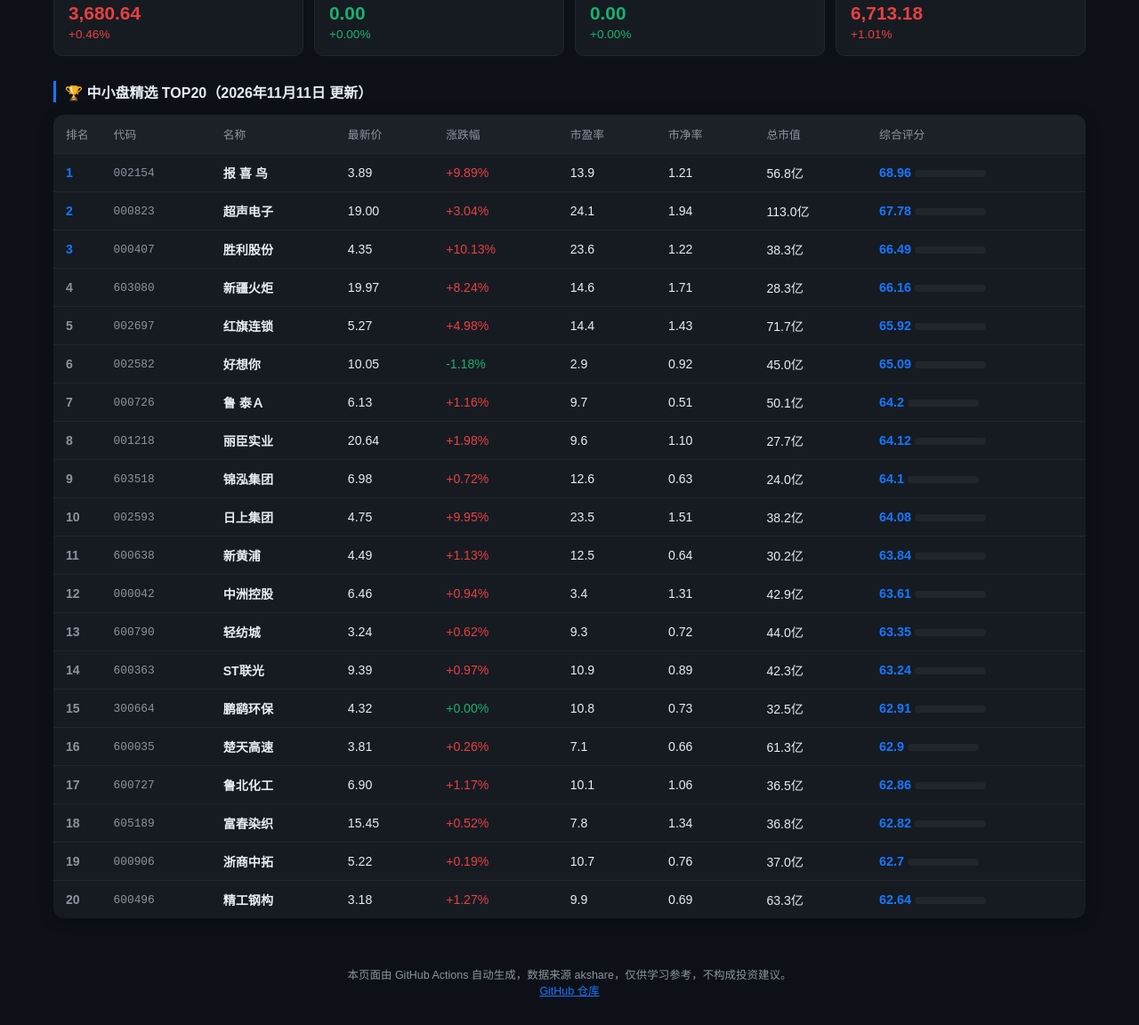
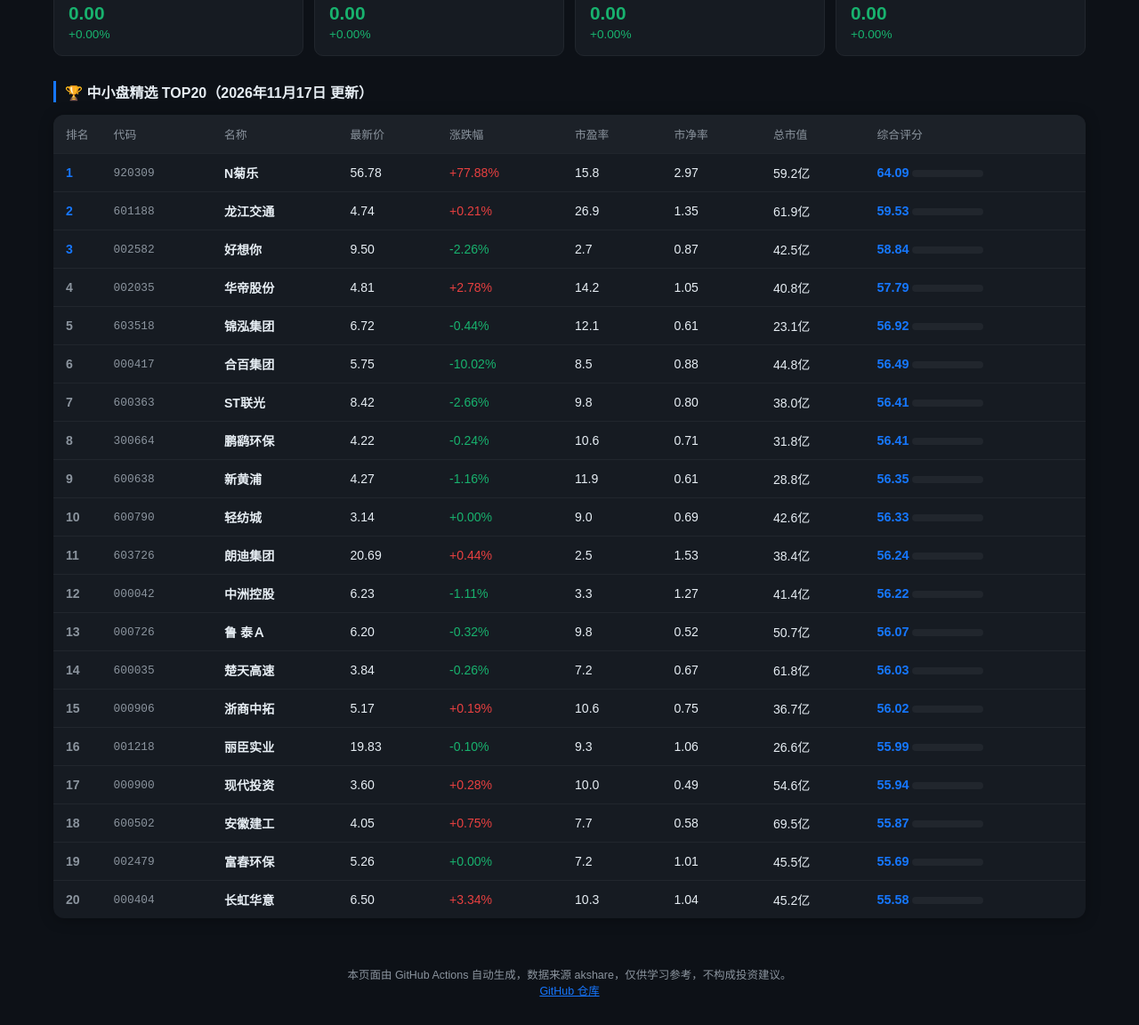
Before and after one commit to KKKaniel/A-Share-Smart-Analyzer, a plain HTML site: page docs/index.html in a window 1280 px wide. Shown: the part 202-1354 px from the top of the page at 89% size. Drawn offline with Linux system fonts and the light colour scheme.

Commit message:
chore: 自动更新分析报告

```diff
--- a/docs/index.html
+++ b/docs/index.html
@@ -145,7 +145,7 @@
       </button>
       <div id="run-status"></div>
     </div>
-    <div class="update">🕐 更新时间：2026-11-11 08:21</div>
+    <div class="update">🕐 更新时间：2026-11-17 09:45</div>
   </div>
 </header>
 
@@ -155,8 +155,8 @@
 
     <div class="idx-card">
       <div class="idx-name">上证指数</div>
-      <div class="idx-price up">3,680.64</div>
-      <div class="idx-chg up">+0.46%</div>
+      <div class="idx-price down">0.00</div>
+      <div class="idx-chg down">+0.00%</div>
     </div>
 
     <div class="idx-card">
@@ -173,13 +173,13 @@
 
     <div class="idx-card">
       <div class="idx-name">中证500</div>
-      <div class="idx-price up">6,713.18</div>
-      <div class="idx-chg up">+1.01%</div>
+      <div class="idx-price down">0.00</div>
+      <div class="idx-chg down">+0.00%</div>
     </div>
 
   </div>
 
-  <div class="section-title">🏆 中小盘精选 TOP20（2026年11月11日 更新）</div>
+  <div class="section-title">🏆 中小盘精选 TOP20（2026年11月17日 更新）</div>
   <table>
     <thead>
       <tr>
@@ -191,242 +191,242 @@
 
       <tr>
         <td class="rank rank-top">1</td>
-        <td class="code">002154</td>
-        <td class="name">报 喜 鸟</td>
-        <td>3.89</td>
-        <td class="up">+9.89%</td>
-        <td>13.9</td>
-        <td>1.21</td>
-        <td>56.8亿</td>
-        <td><span class="score-num">68.96</span> <span class="score-bar-wrap"><span class="score-bar" style="width:68.96%"></span></span></td>
+        <td class="code">920309</td>
+        <td class="name">N菊乐</td>
+        <td>56.78</td>
+        <td class="up">+77.88%</td>
+        <td>15.8</td>
+        <td>2.97</td>
+        <td>59.2亿</td>
+        <td><span class="score-num">64.09</span> <span class="score-bar-wrap"><span class="score-bar" style="width:64.09%"></span></span></td>
       </tr>
 
       <tr>
         <td class="rank rank-top">2</td>
-        <td class="code">000823</td>
-        <td class="name">超声电子</td>
-        <td>19.00</td>
-        <td class="up">+3.04%</td>
-        <td>24.1</td>
-        <td>1.94</td>
-        <td>113.0亿</td>
-        <td><span class="score-num">67.78</span> <span class="score-bar-wrap"><span class="score-bar" style="width:67.78%"></span></span></td>
+        <td class="code">601188</td>
+        <td class="name">龙江交通</td>
+        <td>4.74</td>
+        <td class="up">+0.21%</td>
+        <td>26.9</td>
+        <td>1.35</td>
+        <td>61.9亿</td>
+        <td><span class="score-num">59.53</span> <span class="score-bar-wrap"><span class="score-bar" style="width:59.53%"></span></span></td>
       </tr>
 
       <tr>
         <td class="rank rank-top">3</td>
-        <td class="code">000407</td>
-        <td class="name">胜利股份</td>
-        <td>4.35</td>
-        <td class="up">+10.13%</td>
-        <td>23.6</td>
-        <td>1.22</td>
-        <td>38.3亿</td>
-        <td><span class="score-num">66.49</span> <span class="score-bar-wrap"><span class="score-bar" style="width:66.49%"></span></span></td>
+        <td class="code">002582</td>
+        <td class="name">好想你</td>
+        <td>9.50</td>
+        <td class="down">-2.26%</td>
+        <td>2.7</td>
+        <td>0.87</td>
+        <td>42.5亿</td>
+        <td><span class="score-num">58.84</span> <span class="score-bar-wrap"><span class="score-bar" style="width:58.84%"></span></span></td>
       </tr>
 
       <tr>
         <td class="rank ">4</td>
-        <td class="code">603080</td>
-        <td class="name">新疆火炬</td>
-        <td>19.97</td>
-        <td class="up">+8.24%</td>
-        <td>14.6</td>
-        <td>1.71</td>
-        <td>28.3亿</td>
-        <td><span class="score-num">66.16</span> <span class="score-bar-wrap"><span class="score-bar" style="width:66.16%"></span></span></td>
+        <td class="code">002035</td>
+        <td class="name">华帝股份</td>
+        <td>4.81</td>
+        <td class="up">+2.78%</td>
+        <td>14.2</td>
+        <td>1.05</td>
+        <td>40.8亿</td>
+        <td><span class="score-num">57.79</span> <span class="score-bar-wrap"><span class="score-bar" style="width:57.79%"></span></span></td>
       </tr>
 
       <tr>
         <td class="rank ">5</td>
-        <td class="code">002697</td>
-        <td class="name">红旗连锁</td>
-        <td>5.27</td>
-        <td class="up">+4.98%</td>
-        <td>14.4</td>
-        <td>1.43</td>
-        <td>71.7亿</td>
-        <td><span class="score-num">65.92</span> <span class="score-bar-wrap"><span class="score-bar" style="width:65.92%"></span></span></td>
+        <td class="code">603518</td>
+        <td class="name">锦泓集团</td>
+        <td>6.72</td>
+        <td class="down">-0.44%</td>
+        <td>12.1</td>
+        <td>0.61</td>
+        <td>23.1亿</td>
+        <td><span class="score-num">56.92</span> <span class="score-bar-wrap"><span class="score-bar" style="width:56.92%"></span></span></td>
       </tr>
 
       <tr>
         <td class="rank ">6</td>
-        <td class="code">002582</td>
-        <td class="name">好想你</td>
-        <td>10.05</td>
-        <td class="down">-1.18%</td>
-        <td>2.9</td>
-        <td>0.92</td>
-        <td>45.0亿</td>
-        <td><span class="score-num">65.09</span> <span class="score-bar-wrap"><span class="score-bar" style="width:65.09%"></span></span></td>
+        <td class="code">000417</td>
+        <td class="name">合百集团</td>
+        <td>5.75</td>
+        <td class="down">-10.02%</td>
+        <td>8.5</td>
+        <td>0.88</td>
+        <td>44.8亿</td>
+        <td><span class="score-num">56.49</span> <span class="score-bar-wrap"><span class="score-bar" style="width:56.49%"></span></span></td>
       </tr>
 
       <tr>
         <td class="rank ">7</td>
-        <td class="code">000726</td>
-        <td class="name">鲁  泰Ａ</td>
-        <td>6.13</td>
-        <td class="up">+1.16%</td>
-        <td>9.7</td>
-        <td>0.51</td>
-        <td>50.1亿</td>
-        <td><span class="score-num">64.2</span> <span class="score-bar-wrap"><span class="score-bar" style="width:64.2%"></span></span></td>
+        <td class="code">600363</td>
+        <td class="name">ST联光</td>
+        <td>8.42</td>
+        <td class="down">-2.66%</td>
+        <td>9.8</td>
+        <td>0.80</td>
+        <td>38.0亿</td>
+        <td><span class="score-num">56.41</span> <span class="score-bar-wrap"><span class="score-bar" style="width:56.41%"></span></span></td>
       </tr>
 
       <tr>
         <td class="rank ">8</td>
-        <td class="code">001218</td>
-        <td class="name">丽臣实业</td>
-        <td>20.64</td>
-        <td class="up">+1.98%</td>
-        <td>9.6</td>
-        <td>1.10</td>
-        <td>27.7亿</td>
-        <td><span class="score-num">64.12</span> <span class="score-bar-wrap"><span class="score-bar" style="width:64.12%"></span></span></td>
+        <td class="code">300664</td>
+        <td class="name">鹏鹞环保</td>
+        <td>4.22</td>
+        <td class="down">-0.24%</td>
+        <td>10.6</td>
+        <td>0.71</td>
+        <td>31.8亿</td>
+        <td><span class="score-num">56.41</span> <span class="score-bar-wrap"><span class="score-bar" style="width:56.41%"></span></span></td>
       </tr>
 
       <tr>
         <td class="rank ">9</td>
-        <td class="code">603518</td>
-        <td class="name">锦泓集团</td>
-        <td>6.98</td>
-        <td class="up">+0.72%</td>
-        <td>12.6</td>
-        <td>0.63</td>
-        <td>24.0亿</td>
-        <td><span class="score-num">64.1</span> <span class="score-bar-wrap"><span class="score-bar" style="width:64.1%"></span></span></td>
+        <td class="code">600638</td>
+        <td class="name">新黄浦</td>
+        <td>4.27</td>
+        <td class="down">-1.16%</td>
+        <td>11.9</td>
+        <td>0.61</td>
+        <td>28.8亿</td>
+        <td><span class="score-num">56.35</span> <span class="score-bar-wrap"><span class="score-bar" style="width:56.35%"></span></span></td>
       </tr>
 
       <tr>
         <td class="rank ">10</td>
-        <td class="code">002593</td>
-        <td class="name">日上集团</td>
-        <td>4.75</td>
-        <td class="up">+9.95%</td>
-        <td>23.5</td>
-        <td>1.51</td>
-        <td>38.2亿</td>
-        <td><span class="score-num">64.08</span> <span class="score-bar-wrap"><span class="score-bar" style="width:64.08%"></span></span></td>
+        <td class="code">600790</td>
+        <td class="name">轻纺城</td>
+        <td>3.14</td>
+        <td class="down">+0.00%</td>
+        <td>9.0</td>
+        <td>0.69</td>
+        <td>42.6亿</td>
+        <td><span class="score-num">56.33</span> <span class="score-bar-wrap"><span class="score-bar" style="width:56.33%"></span></span></td>
       </tr>
 
       <tr>
         <td class="rank ">11</td>
-        <td class="code">600638</td>
-        <td class="name">新黄浦</td>
-        <td>4.49</td>
-        <td class="up">+1.13%</td>
-        <td>12.5</td>
-        <td>0.64</td>
-        <td>30.2亿</td>
-        <td><span class="score-num">63.84</span> <span class="score-bar-wrap"><span class="score-bar" style="width:63.84%"></span></span></td>
+        <td class="code">603726</td>
+        <td class="name">朗迪集团</td>
+        <td>20.69</td>
+        <td class="up">+0.44%</td>
+        <td>2.5</td>
+        <td>1.53</td>
+        <td>38.4亿</td>
+        <td><span class="score-num">56.24</span> <span class="score-bar-wrap"><span class="score-bar" style="width:56.24%"></span></span></td>
       </tr>
 
       <tr>
         <td class="rank ">12</td>
         <td class="code">000042</td>
         <td class="name">中洲控股</td>
-        <td>6.46</td>
-        <td class="up">+0.94%</td>
-        <td>3.4</td>
-        <td>1.31</td>
-        <td>42.9亿</td>
-        <td><span class="score-num">63.61</span> <span class="score-bar-wrap"><span class="score-bar" style="width:63.61%"></span></span></td>
+        <td>6.23</td>
+        <td class="down">-1.11%</td>
+        <td>3.3</td>
+        <td>1.27</td>
+        <td>41.4亿</td>
+        <td><span class="score-num">56.22</span> <span class="score-bar-wrap"><span class="score-bar" style="width:56.22%"></span></span></td>
       </tr>
 
       <tr>
         <td class="rank ">13</td>
-        <td class="code">600790</td>
-        <td class="name">轻纺城</td>
-        <td>3.24</td>
-        <td class="up">+0.62%</td>
-        <td>9.3</td>
-        <td>0.72</td>
-        <td>44.0亿</td>
-        <td><span class="score-num">63.35</span> <span class="score-bar-wrap"><span class="score-bar" style="width:63.35%"></span></span></td>
+        <td class="code">000726</td>
+        <td class="name">鲁  泰Ａ</td>
+        <td>6.20</td>
+        <td class="down">-0.32%</td>
+        <td>9.8</td>
+        <td>0.52</td>
+        <td>50.7亿</td>
+        <td><span class="score-num">56.07</span> <span class="score-bar-wrap"><span class="score-bar" style="width:56.07%"></span></span></td>
       </tr>
 
       <tr>
         <td class="rank ">14</td>
-        <td class="code">600363</td>
-        <td class="name">ST联光</td>
-        <td>9.39</td>
-        <td class="up">+0.97%</td>
-        <td>10.9</td>
-        <td>0.89</td>
-        <td>42.3亿</td>
-        <td><span class="score-num">63.24</span> <span class="score-bar-wrap"><span class="score-bar" style="width:63.24%"></span></span></td>
+        <td class="code">600035</td>
+        <td class="name">楚天高速</td>
+        <td>3.84</td>
+        <td class="down">-0.26%</td>
+        <td>7.2</td>
+        <td>0.67</td>
+        <td>61.8亿</td>
+        <td><span class="score-num">56.03</span> <span class="score-bar-wrap"><span class="score-bar" style="width:56.03%"></span></span></td>
       </tr>
 
       <tr>
         <td class="rank ">15</td>
-        <td class="code">300664</td>
-        <td class="name">鹏鹞环保</td>
-        <td>4.32</td>
-        <td class="down">+0.00%</td>
-        <td>10.8</td>
-        <td>0.73</td>
-        <td>32.5亿</td>
-        <td><span class="score-num">62.91</span> <span class="score-bar-wrap"><span class="score-bar" style="width:62.91%"></span></span></td>
+        <td class="code">000906</td>
+        <td class="name">浙商中拓</td>
+        <td>5.17</td>
+        <td class="up">+0.19%</td>
+        <td>10.6</td>
+        <td>0.75</td>
+        <td>36.7亿</td>
+        <td><span class="score-num">56.02</span> <span class="score-bar-wrap"><span class="score-bar" style="width:56.02%"></span></span></td>
       </tr>
 
       <tr>
         <td class="rank ">16</td>
-        <td class="code">600035</td>
-        <td class="name">楚天高速</td>
-        <td>3.81</td>
-        <td class="up">+0.26%</td>
-        <td>7.1</td>
-        <td>0.66</td>
-        <td>61.3亿</td>
-        <td><span class="score-num">62.9</span> <span class="score-bar-wrap"><span class="score-bar" style="width:62.9%"></span></span></td>
+        <td class="code">001218</td>
+        <td class="name">丽臣实业</td>
+        <td>19.83</td>
+        <td class="down">-0.10%</td>
+        <td>9.3</td>
+        <td>1.06</td>
+        <td>26.6亿</td>
+        <td><span class="score-num">55.99</span> <span class="score-bar-wrap"><span class="score-bar" style="width:55.99%"></span></span></td>
       </tr>
 
       <tr>
         <td class="rank ">17</td>
-        <td class="code">600727</td>
-        <td class="name">鲁北化工</td>
-        <td>6.90</td>
-        <td class="up">+1.17%</td>
-        <td>10.1</td>
-        <td>1.06</td>
-        <td>36.5亿</td>
-        <td><span class="score-num">62.86</span> <span class="score-bar-wrap"><span class="score-bar" style="width:62.86%"></span></span></td>
+        <td class="code">000900</td>
+        <td class="name">现代投资</td>
+        <td>3.60</td>
+        <td class="up">+0.28%</td>
+        <td>10.0</td>
+        <td>0.49</td>
+        <td>54.6亿</td>
+        <td><span class="score-num">55.94</span> <span class="score-bar-wrap"><span class="score-bar" style="width:55.94%"></span></span></td>
       </tr>
 
       <tr>
         <td class="rank ">18</td>
-        <td class="code">605189</td>
-        <td class="name">富春染织</td>
-        <td>15.45</td>
-        <td class="up">+0.52%</td>
-        <td>7.8</td>
-        <td>1.34</td>
-        <td>36.8亿</td>
-        <td><span class="score-num">62.82</span> <span class="score-bar-wrap"><span class="score-bar" style="width:62.82%"></span></span></td>
+        <td class="code">600502</td>
+        <td class="name">安徽建工</td>
+        <td>4.05</td>
+        <td class="up">+0.75%</td>
+        <td>7.7</td>
+        <td>0.58</td>
+        <td>69.5亿</td>
+        <td><span class="score-num">55.87</span> <span class="score-bar-wrap"><span class="score-bar" style="width:55.87%"></span></span></td>
       </tr>
 
       <tr>
         <td class="rank ">19</td>
-        <td class="code">000906</td>
-        <td class="name">浙商中拓</td>
-        <td>5.22</td>
-        <td class="up">+0.19%</td>
-        <td>10.7</td>
-        <td>0.76</td>
-        <td>37.0亿</td>
-        <td><span class="score-num">62.7</span> <span class="score-bar-wrap"><span class="score-bar" style="width:62.7%"></span></span></td>
+        <td class="code">002479</td>
+        <td class="name">富春环保</td>
+        <td>5.26</td>
+        <td class="down">+0.00%</td>
+        <td>7.2</td>
+        <td>1.01</td>
+        <td>45.5亿</td>
+        <td><span class="score-num">55.69</span> <span class="score-bar-wrap"><span class="score-bar" style="width:55.69%"></span></span></td>
       </tr>
 
       <tr>
         <td class="rank ">20</td>
-        <td class="code">600496</td>
-        <td class="name">精工钢构</td>
-        <td>3.18</td>
-        <td class="up">+1.27%</td>
-        <td>9.9</td>
-        <td>0.69</td>
-        <td>63.3亿</td>
-        <td><span class="score-num">62.64</span> <span class="score-bar-wrap"><span class="score-bar" style="width:62.64%"></span></span></td>
+        <td class="code">000404</td>
+        <td class="name">长虹华意</td>
+        <td>6.50</td>
+        <td class="up">+3.34%</td>
+        <td>10.3</td>
+        <td>1.04</td>
+        <td>45.2亿</td>
+        <td><span class="score-num">55.58</span> <span class="score-bar-wrap"><span class="score-bar" style="width:55.58%"></span></span></td>
       </tr>
 
     </tbody>
```
